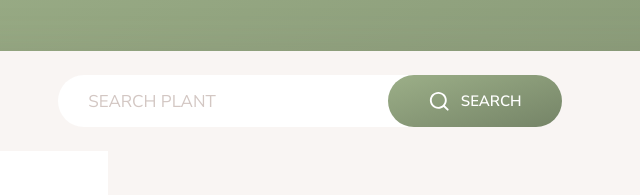
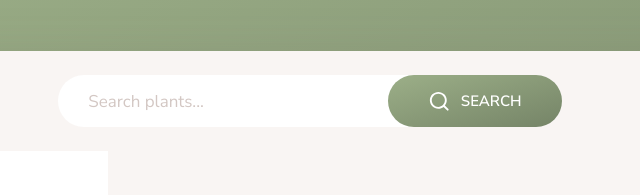
Before and after one commit to Jenner-DF/plant-it-fork, a website built with Parcel: page index.html in a window 1280 px wide. Shown: the top 195 px of the page, 332-972 px from the left. Built offline with nearby package versions, Linux system fonts and the light colour scheme.

Commit message:
changed searchbar alt

```diff
--- a/index.html
+++ b/index.html
@@ -21,7 +21,11 @@
       <header class="header">
         <img src="src/img/logo.png" alt="Logo" class="header__logo" />
         <form class="search">
-          <input type="text" class="search__field" placeholder="SEARCH PLANT" />
+          <input
+            type="text"
+            class="search__field"
+            placeholder="Search plants..."
+          />
           <button class="btn search__btn">
             <svg class="search__icon">
               <use href="src/img/icons.svg#icon-search"></use>
```
